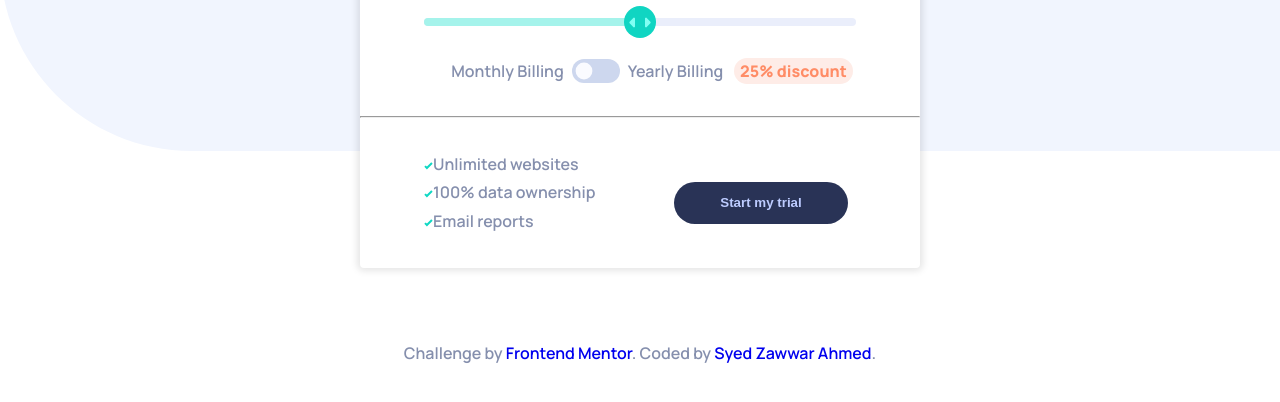
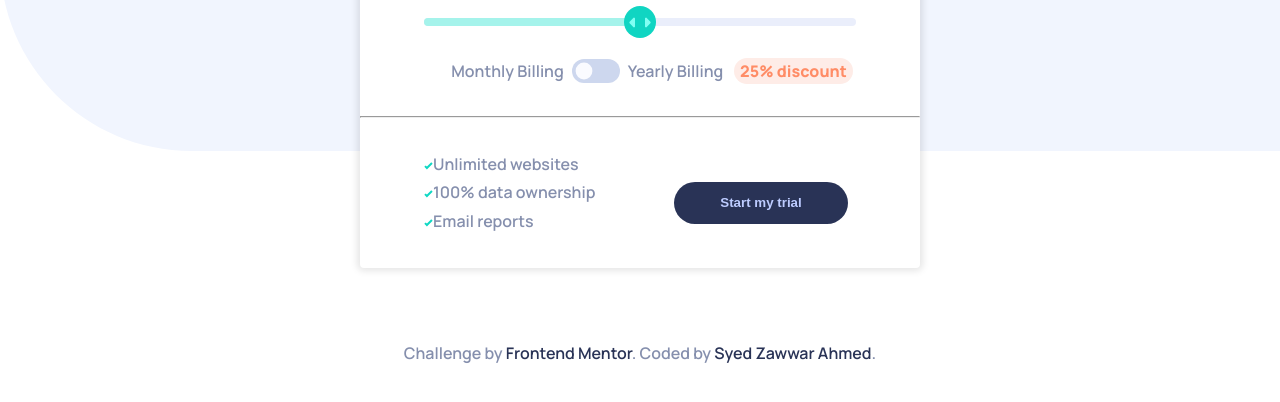
Before and after one commit to SyedZawwarAhmed/interactive-pricing-component, a plain HTML site: page index.html in a window 1280 px wide. Shown: the part 298-700 px from the top of the page. Drawn offline with Linux system fonts and the light colour scheme.

Commit message:
changes made

```diff
--- a/style.css
+++ b/style.css
@@ -278,6 +278,8 @@ hr {
 
 .attribution a {
   text-decoration: none;
+  outline: none;
+  color: var(--text-cta-bg);
 }
 
 /* =============
```
